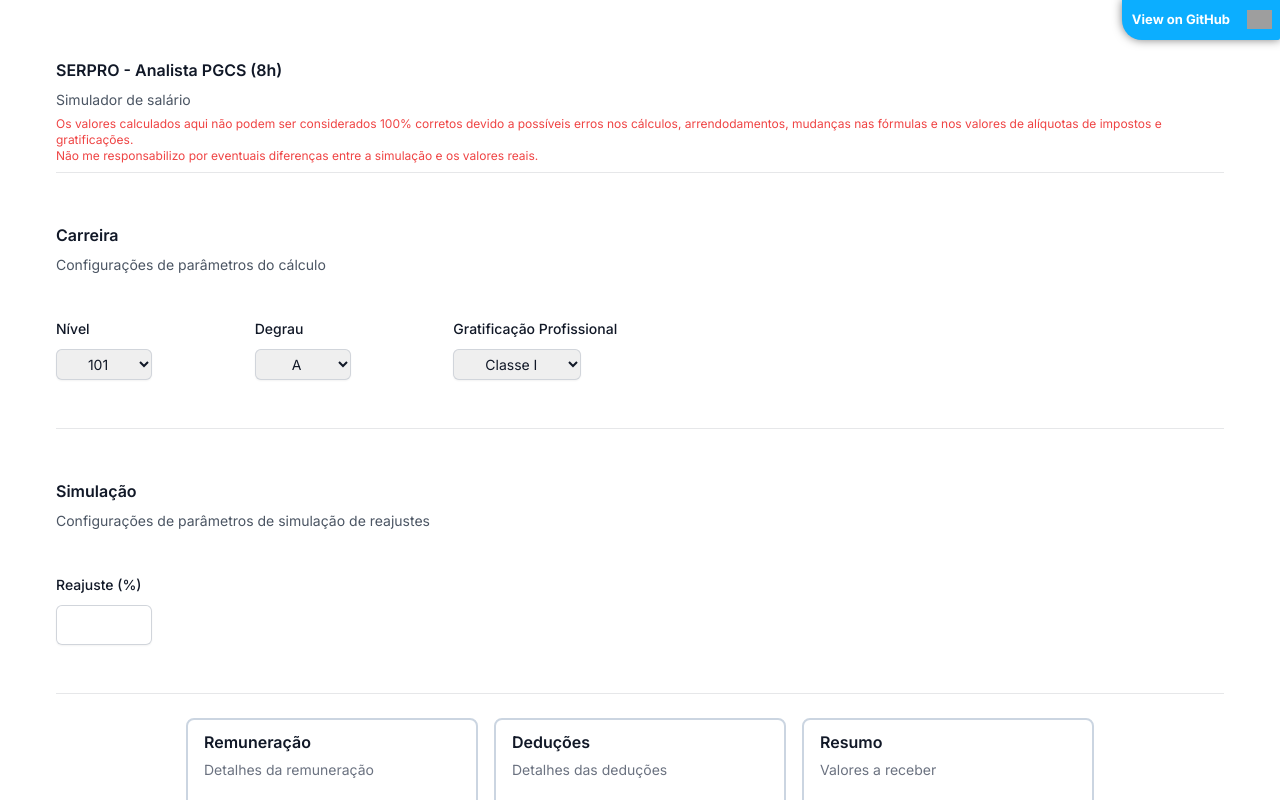
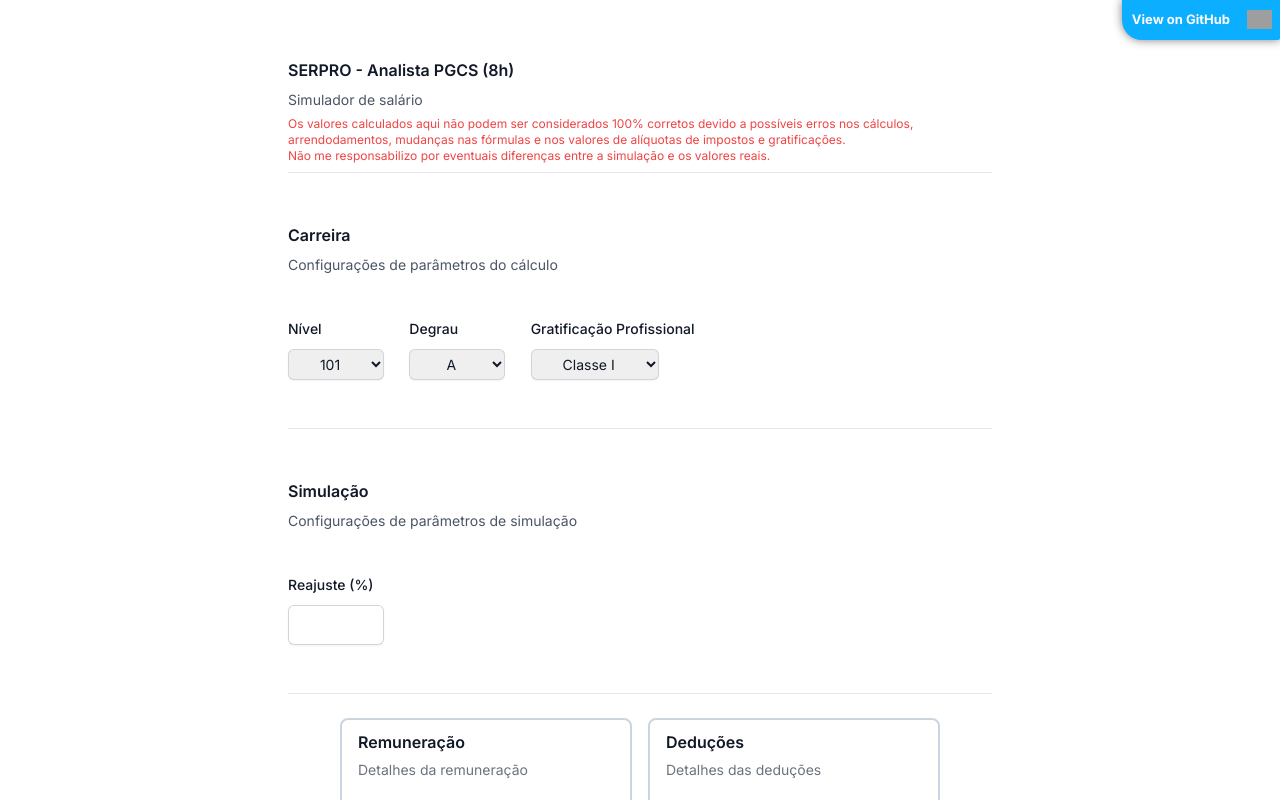
Before and after one commit to tacsio/calculadora-serpro, a Next.js app: page / in a window 1280 px wide. Shown: the top 800 px of the page. Built offline with nearby package versions, Linux system fonts and the light colour scheme; grey boxes are pictures that could not be loaded.

Commit message:
change layout

```diff
--- a/src/app/page.js
+++ b/src/app/page.js
@@ -2,7 +2,7 @@
 
 export default function Home() {
   return (
-    <main className="flex screen flex-col align-center justify-center p-14">
+    <main className="flex screen flex-col align-center justify-center p-14 md:px-72">
       <Calculator />
     </main>
   );
--- a/src/components/form.js
+++ b/src/components/form.js
@@ -129,7 +129,7 @@
             Simulação
           </h2>
           <p className="mt-1 text-sm leading-6 text-gray-600">
-            Configurações de parâmetros de simulação de reajustes
+            Configurações de parâmetros de simulação
           </p>
 
           <div className="mt-10 grid grid-cols-1 gap-x-6 gap-y-8 sm:grid-cols-6">
```
